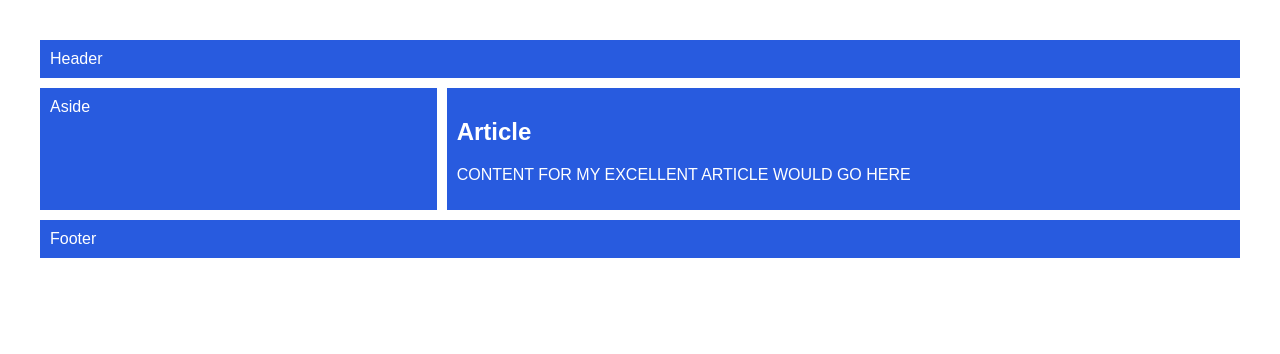
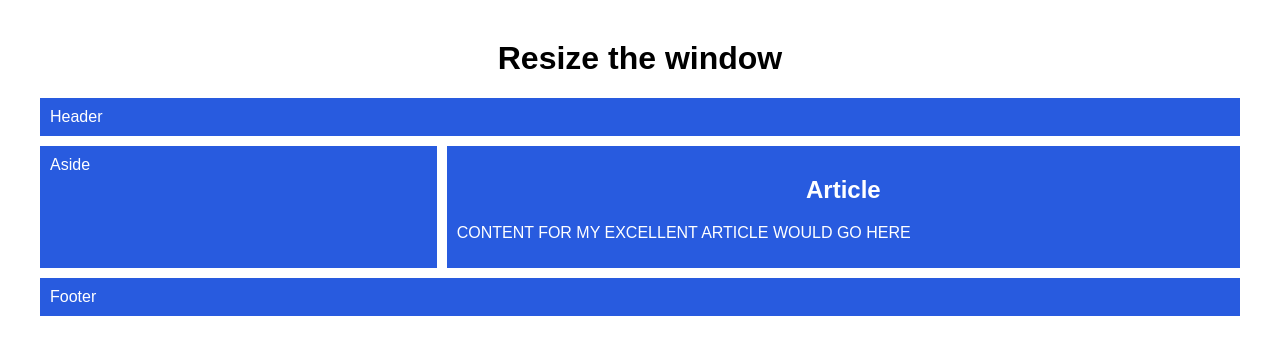
Before and after one commit to bdog72/css-grid-6, a React app: page / in a window 1280 px wide. Built offline with nearby package versions, Linux system fonts and the light colour scheme; some packages are replaced by stand-ins of ours.

Commit message:
finished

```diff
--- a/src/components/App.js
+++ b/src/components/App.js
@@ -3,6 +3,7 @@ import React, { Component } from 'react'
 class App extends Component {
   render () {
     return <div>
+      <h1>Resize the window</h1>
       <div className='grid'>
         <header>Header</header>
         <article>
--- a/src/styles/screen.scss
+++ b/src/styles/screen.scss
@@ -12,6 +12,10 @@ body {
 
   margin: 40px;
   font: $base-text-size / 1 $base-font-family;
+}
+
+h1 {
+  text-align: center;
 }
 
 .grid {
```
